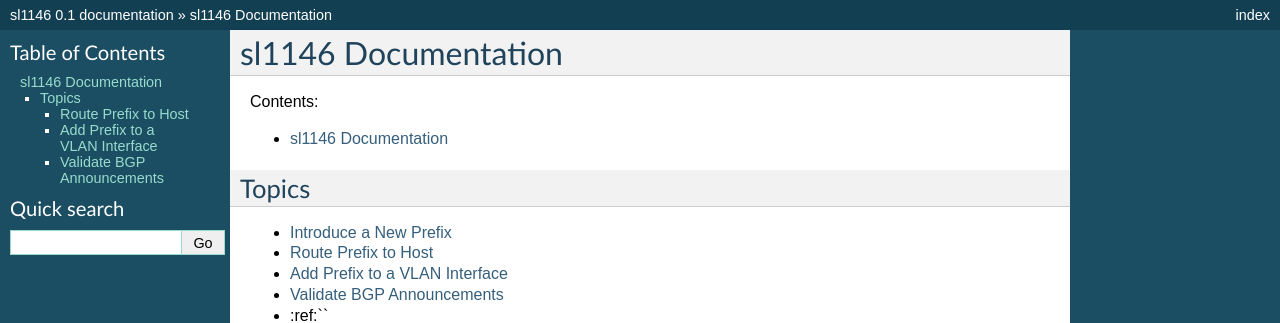
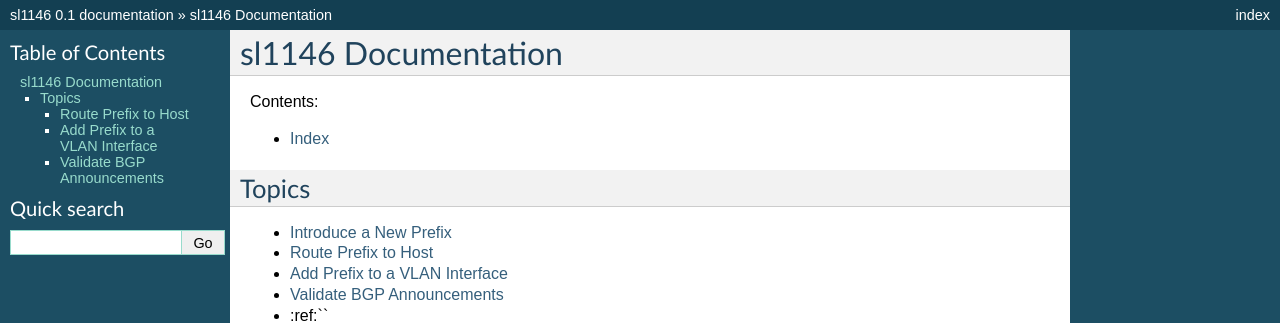
Before and after one commit to ngennetworks/sl1146, a Sphinx documentation site: the page built from docs/source/index.rst, in a window 1280 px wide. Shown: the top 323 px of the page. Built offline with Sphinx 7.4.7, drawn with Linux system fonts in a browser that asks for light colours; pages that are not in the unit, such as notebooks, are missing from menus; some of the changed lines change nothing that is shown.

Commit message:
Tweaked nav structure

```diff
--- a/docs/source/index.rst
+++ b/docs/source/index.rst
@@ -5,9 +5,8 @@ sl1146 Documentation
 .. toctree::
    :maxdepth: 4
    :caption: Contents:
-   :titlesonly:
 
-   self
+   genindex
    *.rst
 
 
```
